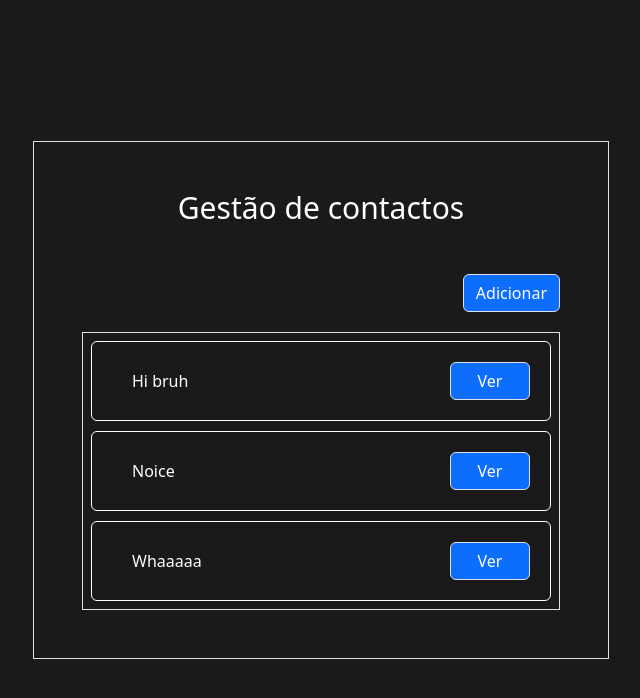
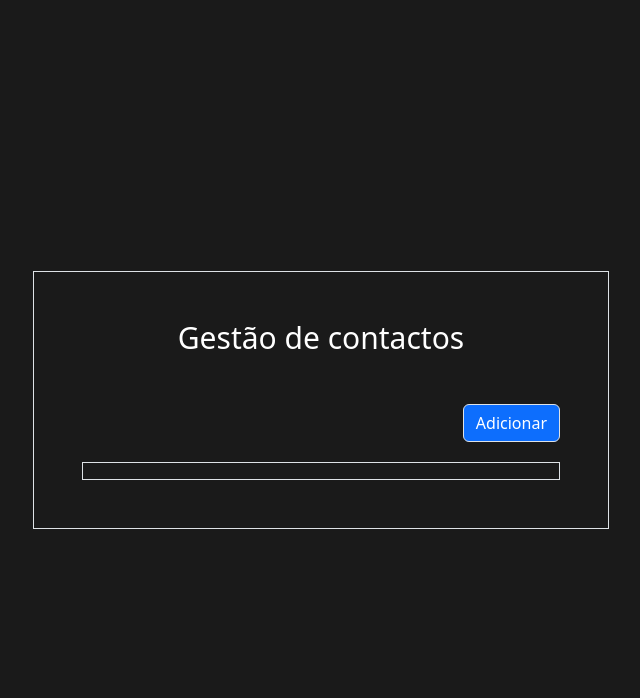
Before and after one commit to MGP-28/Vue-Teste-Final, a Vue app: page / in a window 1280 px wide. Shown: the top 698 px of the page, without its empty margins (319-959 px from the left). Built offline with nearby package versions, Linux system fonts and the light colour scheme.

Commit message:
Implemented local storage

```diff
--- a/src/main.js
+++ b/src/main.js
@@ -3,6 +3,7 @@ import App from './App.vue'
 import './style.css'
 import { createPinia } from 'pinia'
 import router from './router'
+import { useContactsStore } from './stores/Contacts'
 
 const pinia = createPinia()
 const app = createApp(App)
@@ -10,3 +11,6 @@ const app = createApp(App)
 app.use(pinia)
 app.use(router)
 app.mount('#app')
+
+const contactsStoreRef = useContactsStore()
+contactsStoreRef.loadFromLocalStorage()
--- a/src/stores/Contacts.js
+++ b/src/stores/Contacts.js
@@ -3,29 +3,7 @@ import Contact from '../models/Contact'
 
 export const useContactsStore = defineStore('useContactsStore', {
     state: () => ({
-        contacts: [
-            new Contact({
-                id: 0,
-                name: "Hi bruh",
-                cellphone: '909090909',
-                email: 'eu@gmail.com',
-                address: 'rua da perdiz 1'
-            }),
-            new Contact({
-                id: 1,
-                name: "Noice",
-                email: 'tu@gmail.com',
-                address: 'rua da perdiz 2'
-            }),
-            new Contact({
-                id: 2,
-                name: "Whaaaaa",
-                cellphone: '090909090',
-                address: 'rua da perdiz 3'
-            }),
-        ],
-        selectedId: -1,
-        editing: -1
+        contacts: []
     }),
     getters: {
         //
@@ -45,6 +23,7 @@ export const useContactsStore = defineStore('useContactsStore', {
                     newContact.id = getNextId()
                     contact.push(newContact)
                 }
+                this.saveToLocalStorage()
                 return true
             }
             catch{
@@ -55,6 +34,7 @@ export const useContactsStore = defineStore('useContactsStore', {
             try{
                 const idx = getContactIndexFromId(contact.id)
                 this.contacts.splice(idx, 1)
+                this.saveToLocalStorage()
                 return true
             }
             catch{
@@ -65,6 +45,7 @@ export const useContactsStore = defineStore('useContactsStore', {
             try{
                 const idx = getContactIndexFromId(contact.id)
                 this.contacts[idx].updateContact(contact)
+                this.saveToLocalStorage()
                 return true
             }
             catch{
@@ -74,6 +55,20 @@ export const useContactsStore = defineStore('useContactsStore', {
         getNextId(){
             if(!this.contacts) return 0
             return (this.contacts[this.contacts.length-1].id + 1)
+        },
+        loadFromLocalStorage(){
+            const contacts = JSON.parse(localStorage.getItem('contacts'));
+            if(!contacts) return
+            contacts.forEach(contact => {
+                this.contacts.push(
+                    new Contact(
+                        contact
+                    )
+                )
+            });
+        },
+        saveToLocalStorage(){
+            localStorage.setItem('contacts', JSON.stringify(this.contacts));
         }
     },
   })
```
